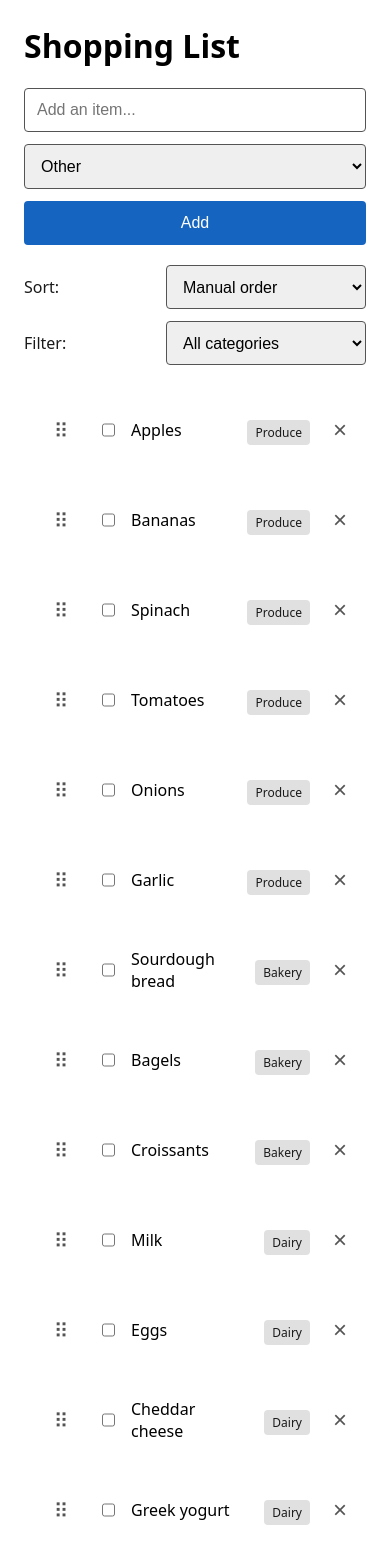
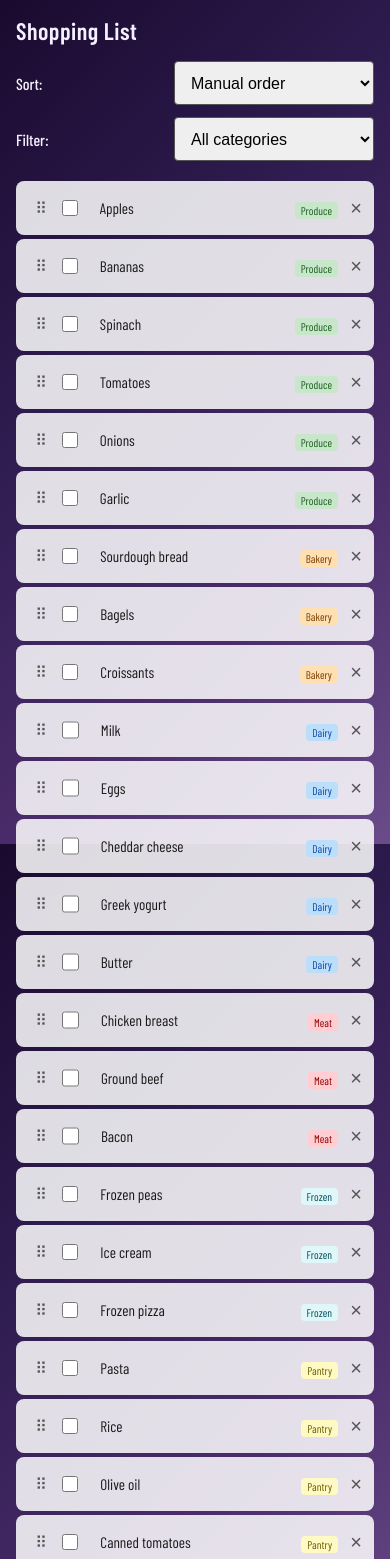
Before and after one commit to danbraun/shopping-list, a Vue app: page / in a window 390 px wide. Shown: the top 1559 px of the page. Built offline with nearby package versions, Linux system fonts and the light colour scheme.

Commit message:
UX  and style changes
- added animations that shift list items around
- added dark style and new font
- move add item form to bottom

```diff
--- a/index.html
+++ b/index.html
@@ -4,7 +4,10 @@
     <meta charset="UTF-8">
     <link rel="icon" href="/favicon.ico">
     <meta name="viewport" content="width=device-width, initial-scale=1.0">
-    <title>Vite App</title>
+    <link rel="preconnect" href="https://fonts.googleapis.com">
+    <link rel="preconnect" href="https://fonts.gstatic.com" crossorigin>
+    <link href="https://fonts.googleapis.com/css2?family=Barlow+Condensed:wght@400;500;600&display=swap" rel="stylesheet">
+    <title>Shopping List</title>
   </head>
   <body>
     <div id="app"></div>
--- a/src/App.vue
+++ b/src/App.vue
@@ -274,23 +274,6 @@ onUnmounted(() => {
     </header>
 
     <main>
-      <!-- Add new item form -->
-      <form @submit.prevent="handleAddItem" class="add-form" aria-label="Add new item">
-        <div class="form-field">
-          <label for="new-item-name" class="sr-only">Item name</label>
-          <input id="new-item-name" v-model="newItemName" type="text" placeholder="Add an item..." autocomplete="off" />
-        </div>
-        <div class="form-field">
-          <label for="new-item-category" class="sr-only">Category</label>
-          <select id="new-item-category" v-model="newItemCategory">
-            <option v-for="category in store.categories" :key="category" :value="category">
-              {{ category }}
-            </option>
-          </select>
-        </div>
-        <button type="submit">Add</button>
-      </form>
-
       <!-- Sort and filter controls -->
       <div class="controls" role="group" aria-label="List controls">
         <div class="control-field">
@@ -316,7 +299,7 @@ onUnmounted(() => {
       </div>
 
       <!-- Active items with custom drag & drop -->
-      <ul class="item-list" aria-label="Shopping items">
+      <TransitionGroup name="list" tag="ul" class="item-list" aria-label="Shopping items">
         <li v-for="(item, index) in displayItems" :key="item.id" :class="{
           'drop-placeholder': item.isPlaceholder,
           'is-dragging': draggedItem?.id === item.id
@@ -329,15 +312,10 @@ onUnmounted(() => {
           <!-- Regular item -->
           <template v-else>
             <!-- Drag handle with keyboard and pointer support -->
-            <div
-              role="button"
-              tabindex="0"
-              class="drag-handle"
+            <div role="button" tabindex="0" class="drag-handle"
               :aria-label="`Reorder ${item.name}. Use arrow keys to move.`"
-              @pointerdown="startDrag($event, item, index)"
-              @touchstart="startDrag($event, item, index)"
-              @keydown="handleDragKeydown($event, item, index)"
-            >⠿</div>
+              @pointerdown="startDrag($event, item, index)" @touchstart="startDrag($event, item, index)"
+              @keydown="handleDragKeydown($event, item, index)">⠿</div>
 
             <input type="checkbox" :id="`item-${item.id}`" v-model="item.completed"
               :aria-label="`Mark ${item.name} as ${item.completed ? 'incomplete' : 'complete'}`" />
@@ -363,14 +341,15 @@ onUnmounted(() => {
               <span class="item-name" role="button" tabindex="0"
                 :aria-label="`${item.name}. Click or press Enter to edit.`" @click="startEditing(item)"
                 @keydown="handleItemKeydown($event, item)">{{ item.name }}</span>
-              <span class="category-tag" aria-label="Category">{{ item.category }}</span>
+              <span class="category-tag" :class="'category-' + item.category.toLowerCase()" aria-label="Category">{{
+                item.category }}</span>
             </template>
 
             <button type="button" class="delete-btn" :aria-label="`Delete ${item.name}`"
               @click="store.deleteItem(item.id)">×</button>
           </template>
         </li>
-      </ul>
+      </TransitionGroup>
 
       <!-- Empty state -->
       <p v-if="store.activeItems.length === 0" class="empty-state">No items to show.</p>
@@ -378,24 +357,64 @@ onUnmounted(() => {
       <!-- Completed items (not draggable) -->
       <section v-if="store.completedItems.length > 0" class="completed-section" aria-label="Completed items">
         <h2>Completed</h2>
-        <ul>
+        <TransitionGroup name="list" tag="ul">
           <li v-for="item in store.completedItems" :key="item.id">
             <input type="checkbox" :id="`completed-${item.id}`" v-model="item.completed"
               :aria-label="`Mark ${item.name} as incomplete`" />
             <label :for="`completed-${item.id}`" class="completed-label">
               <span class="completed-text">{{ item.name }}</span>
-              <span class="category-tag" aria-label="Category">{{ item.category }}</span>
+              <span class="category-tag" :class="'category-' + item.category.toLowerCase()" aria-label="Category">{{
+                item.category }}</span>
             </label>
             <button type="button" class="delete-btn" :aria-label="`Delete ${item.name}`"
               @click="store.deleteItem(item.id)">×</button>
           </li>
-        </ul>
+        </TransitionGroup>
       </section>
+
+      <!-- Add new item form -->
+      <form @submit.prevent="handleAddItem" class="add-form" aria-label="Add new item">
+        <div class="form-field">
+          <label for="new-item-name" class="sr-only">Item name</label>
+          <input id="new-item-name" v-model="newItemName" type="text" placeholder="Add an item..." autocomplete="off" />
+        </div>
+        <div class="form-field">
+          <label for="new-item-category" class="sr-only">Category</label>
+          <select id="new-item-category" v-model="newItemCategory">
+            <option v-for="category in store.categories" :key="category" :value="category">
+              {{ category }}
+            </option>
+          </select>
+        </div>
+        <button type="submit">Add</button>
+      </form>
     </main>
   </div>
 </template>
 
 <style scoped>
+/* List transition animations */
+.list-move,
+.list-enter-active,
+.list-leave-active {
+  transition: all 0.3s ease;
+}
+
+.list-enter-from {
+  opacity: 0;
+  transform: translateY(-20px);
+}
+
+.list-leave-to {
+  opacity: 0;
+}
+
+/* Leaving items are taken out of flow so remaining items animate smoothly */
+.list-leave-active {
+  position: absolute;
+  width: calc(100% - 8px);
+}
+
 /* Screen reader only - visually hidden but accessible */
 .sr-only {
   position: absolute;
@@ -413,22 +432,26 @@ onUnmounted(() => {
   max-width: 500px;
   margin: 0 auto;
   padding: 20px;
-  font-family: system-ui, sans-serif;
+  font-family: 'Barlow Condensed', system-ui, sans-serif;
+  color: #f5f0ff;
 }
 
 header h1 {
   margin-top: 0;
+  font-size: 1.5rem;
+  font-weight: 600;
+  letter-spacing: 0.5px;
 }
 
 .completed-section {
   margin-top: 30px;
   padding-top: 20px;
-  border-top: 1px solid #767676;
+  border-top: 1px solid rgba(255, 255, 255, 0.3);
 }
 
 .completed-section h2 {
   font-size: 1rem;
-  color: #545454;
+  color: #d4c4f0;
 }
 
 .completed-text {
@@ -446,7 +469,9 @@ header h1 {
 .add-form {
   display: flex;
   gap: 10px;
-  margin-bottom: 20px;
+  margin-top: 20px;
+  padding-top: 20px;
+  border-top: 1px solid rgba(255, 255, 255, 0.3);
   flex-wrap: wrap;
 }
 
@@ -457,8 +482,8 @@ header h1 {
 
 .add-form input {
   width: 100%;
-  padding: 12px;
-  font-size: 1rem;
+  padding: 8px 10px;
+  font-size: 0.95rem;
   border: 1px solid #545454;
   border-radius: 4px;
   box-sizing: border-box;
@@ -466,18 +491,18 @@ header h1 {
 
 .add-form select {
   width: 100%;
-  padding: 12px;
-  font-size: 1rem;
+  padding: 8px 10px;
+  font-size: 0.95rem;
   border: 1px solid #545454;
   border-radius: 4px;
   box-sizing: border-box;
 }
 
 .add-form button {
-  padding: 12px 20px;
-  font-size: 1rem;
+  padding: 8px 16px;
+  font-size: 0.95rem;
   cursor: pointer;
-  min-height: 44px;
+  min-height: 36px;
   border: none;
   background-color: #1565c0;
   color: white;
@@ -502,7 +527,7 @@ header h1 {
 }
 
 .control-field label {
-  color: #1a1a1a;
+  color: #f5f0ff;
   font-weight: 500;
 }
 
@@ -515,16 +540,72 @@ header h1 {
 }
 
 .category-tag {
-  margin-left: 8px;
-  padding: 4px 8px;
+  margin-left: 4px;
+  padding: 2px 6px;
   background-color: #e0e0e0;
   border-radius: 4px;
-  font-size: 0.75rem;
+  font-size: 0.7rem;
+  color: #1a1a1a;
+}
+
+/* Category colors - pastel palette (WCAG AA 4.5:1 contrast) */
+.category-produce {
+  background-color: #c8e6c9;
+  color: #1b5e20;
+}
+
+.category-bakery {
+  background-color: #ffe0b2;
+  color: #7a3d00;
+}
+
+.category-dairy {
+  background-color: #bbdefb;
+  color: #0d47a1;
+}
+
+.category-meat {
+  background-color: #ffcdd2;
+  color: #8e0000;
+}
+
+.category-frozen {
+  background-color: #e0f7fa;
+  color: #004d54;
+}
+
+.category-pantry {
+  background-color: #fff9c4;
+  color: #6d5c00;
+}
+
+.category-beverages {
+  background-color: #e1bee7;
+  color: #4a0072;
+}
+
+.category-bathroom {
+  background-color: #d7ccc8;
+  color: #3e2723;
+}
+
+.category-fitness {
+  background-color: #ffccbc;
+  color: #7a2000;
+}
+
+.category-bulk {
+  background-color: #cfd8dc;
+  color: #263238;
+}
+
+.category-other {
+  background-color: #e0e0e0;
   color: #1a1a1a;
 }
 
 .empty-state {
-  color: #545454;
+  color: #d4c4f0;
   font-style: italic;
 }
 
@@ -532,30 +613,35 @@ ul {
   list-style: none;
   padding: 0;
   margin: 0;
+  position: relative;
 }
 
 li {
   display: flex;
   align-items: center;
-  gap: 8px;
-  padding: 8px 4px;
+  gap: 4px;
+  padding: 8px 10px;
   transition: transform 0.15s ease;
-  min-height: 44px;
+  min-height: 36px;
+  background-color: rgba(255, 255, 255, 0.85);
+  border-radius: 8px;
+  margin-bottom: 4px;
+  color: #1a1a1a;
 }
 
 .drag-handle {
   cursor: grab;
   color: #545454;
-  padding: 10px;
+  padding: 6px 2px 6px 6px;
   user-select: none;
   -webkit-user-select: none;
   -webkit-touch-callout: none;
   background: none;
   border: 1px solid transparent;
   border-radius: 4px;
-  font-size: 1.25rem;
-  min-width: 44px;
-  min-height: 44px;
+  font-size: 1rem;
+  min-width: 28px;
+  min-height: 32px;
   display: flex;
   align-items: center;
   justify-content: center;
@@ -577,11 +663,11 @@ li {
   cursor: grabbing;
 }
 
-/* Checkbox styling for better touch targets */
+/* Checkbox styling */
 li input[type="checkbox"] {
-  width: 20px;
-  height: 20px;
-  margin: 0;
+  width: 18px;
+  height: 18px;
+  margin: 0 12px 0 0;
   cursor: pointer;
   accent-color: #1565c0;
 }
@@ -599,18 +685,18 @@ li input[type="checkbox"] {
 }
 
 .placeholder-content {
-  height: 28px;
+  height: 20px;
 }
 
 .delete-btn {
   background: none;
   border: 1px solid transparent;
   color: #545454;
-  font-size: 1.5rem;
+  font-size: 1.25rem;
   cursor: pointer;
-  padding: 8px;
-  min-width: 44px;
-  min-height: 44px;
+  padding: 4px;
+  min-width: 28px;
+  min-height: 28px;
   display: flex;
   align-items: center;
   justify-content: center;
@@ -629,12 +715,13 @@ li input[type="checkbox"] {
 
 .item-name {
   cursor: pointer;
-  padding: 8px;
+  padding: 4px 6px;
   border-radius: 4px;
   flex: 1;
-  min-height: 24px;
+  min-height: 20px;
   display: flex;
   align-items: center;
+  font-size: 0.95rem;
 }
 
 .item-name:hover {
@@ -757,7 +844,7 @@ li input[type="checkbox"] {
 
   li {
     flex-wrap: nowrap;
-    padding: 12px 4px;
+    padding: 4px;
   }
 
   li:has(.edit-input) {
@@ -786,21 +873,34 @@ li input[type="checkbox"] {
 
 <style>
 /* Ensure page is scrollable on mobile */
-html, body {
+html,
+body {
   overflow-x: hidden;
   overflow-y: auto;
   -webkit-overflow-scrolling: touch;
+  min-height: 100vh;
+}
+
+body {
+  background: linear-gradient(135deg,
+      #1a0a2e 0%,
+      #2d1b4e 35%,
+      #4a2c6a 70%,
+      #6b4c8a 100%);
+  background-attachment: fixed;
+  margin: 0;
 }
 
 /* Global styles for the floating drag clone (appended to body) */
 .drag-clone {
-  background-color: #e3f2fd !important;
-  border-radius: 4px !important;
-  box-shadow: 0 4px 12px rgba(0, 0, 0, 0.3) !important;
+  background-color: rgba(255, 255, 255, 0.95) !important;
+  border-radius: 8px !important;
+  box-shadow: 0 8px 24px rgba(0, 0, 0, 0.4) !important;
   list-style: none !important;
   z-index: 1000;
   pointer-events: none;
-  opacity: 0.95;
+  font-family: 'Barlow Condensed', system-ui, sans-serif;
+  color: #1a1a1a;
 }
 
 /* Ensure consistent focus styles globally */
--- a/src/stores/shoppingList.js
+++ b/src/stores/shoppingList.js
@@ -4,7 +4,7 @@ import { defineStore } from 'pinia'
 const STORAGE_KEY = 'shopping-list-items'
 
 // Predefined categories - ordered by typical store layout
-const CATEGORIES = ['Produce', 'Bakery', 'Dairy', 'Meat', 'Frozen', 'Pantry', 'Beverages', 'Other']
+const CATEGORIES = ['Produce', 'Bakery', 'Dairy', 'Meat', 'Frozen', 'Pantry', 'Beverages', 'Bathroom', 'Fitness', 'Bulk', 'Other']
 
 export const useShoppingListStore = defineStore('shoppingList', () => {
   // Load initial data from localStorage, or use defaults
```
